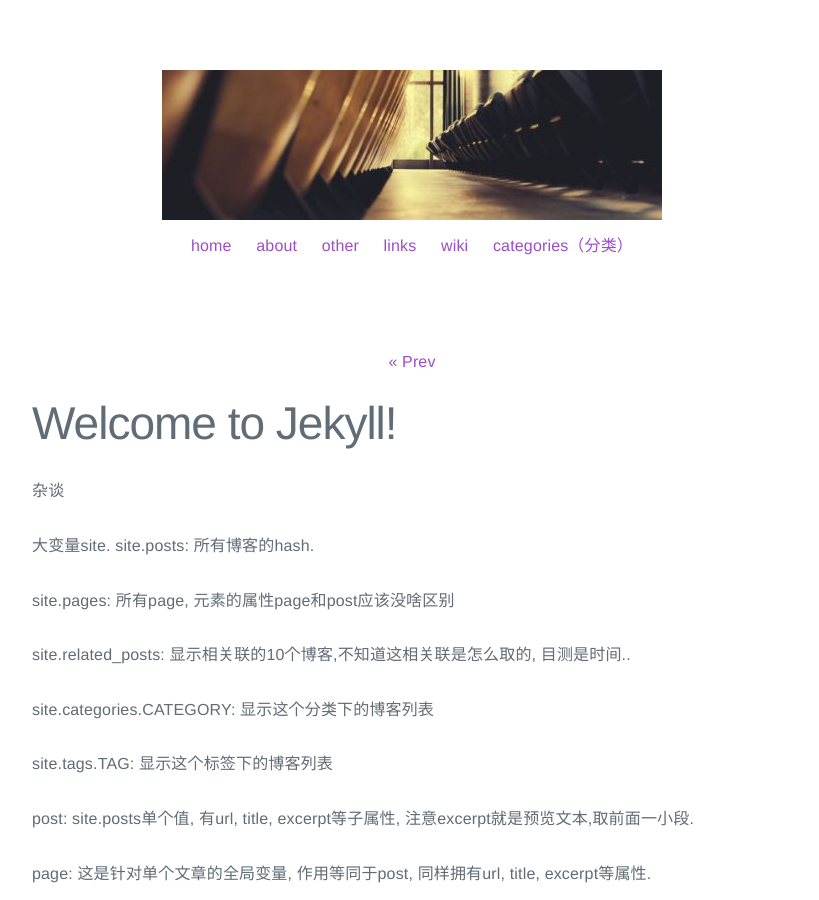
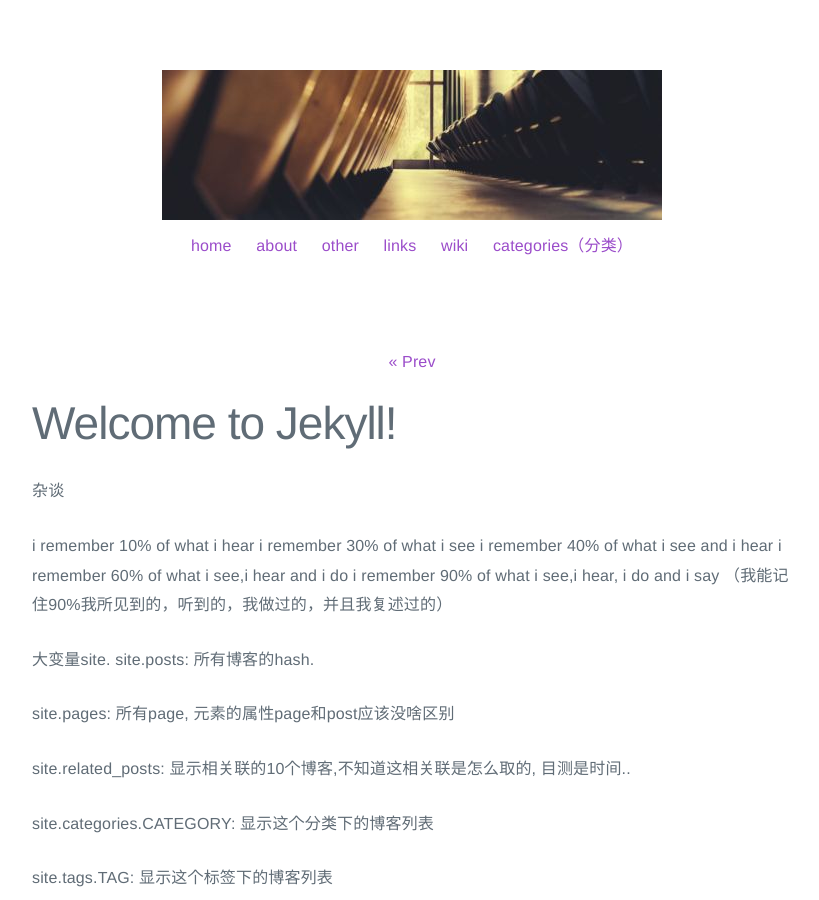
Before and after one commit to jinny-c/jinny-c.github.io, a Jekyll site: the page built from _posts/2015-11-09-welcome-to-jekyll.markdown, in a window 1280 px wide and 900 px high. Shown: the whole window, without its empty margins (228-1047 px from the left). Built offline with Jekyll 4.4.1, drawn with Linux system fonts in a browser that asks for light colours.

Commit message:
for study

```diff
--- a/_posts/2015-11-09-welcome-to-jekyll.markdown
+++ b/_posts/2015-11-09-welcome-to-jekyll.markdown
@@ -8,6 +8,16 @@ categories: test
 
 
 杂谈
+
+
+i remember 10% of what i hear
+i remember 30% of what i see
+i remember 40% of what i see and i hear
+i remember 60% of what i see,i hear and i do
+i remember 90% of what i see,i hear, i do and i say
+（我能记住90%我所见到的，听到的，我做过的，并且我复述过的）
+
+
 
 大变量site.
 site.posts: 所有博客的hash.
```
